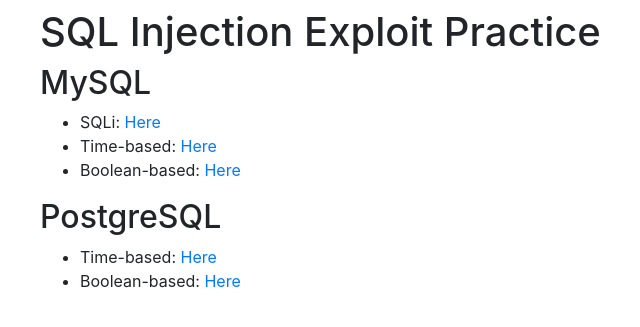
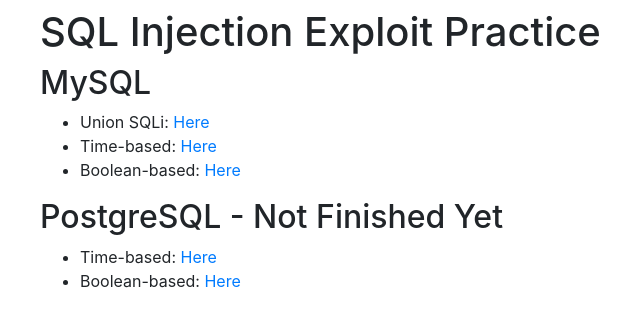
Before and after one commit to tjcim/python_sqli, a Flask app: page / in a window 1280 px wide. Shown: the part 56-383 px from the top of the page, without its empty margins (45-685 px from the left). Run offline with Flask 2, Linux system fonts and the light colour scheme; parts of the project's set-up code (start-up, migrations or seed data) failed here and were passed over; some libraries are stand-ins or nearby versions.

Commit message:
Updated the index

```diff
--- a/app/templates/index.j2.html
+++ b/app/templates/index.j2.html
@@ -3,14 +3,14 @@
 {% block title %}{{ title }}{% endblock %}
 
 {% block content %}
-<h1>SQL Injection Exploit Practice</h1>
-<h2>MySQL</h2>
+<h1 class="mt-2">SQL Injection Exploit Practice</h1>
+<h2 class="mt-2">MySQL</h2>
 <ul>
-  <li>SQLi: <a href="{{ url_for('mysql_sqli') }}">Here</a></li>
+  <li>Union SQLi: <a href="{{ url_for('mysql_sqli') }}">Here</a></li>
   <li>Time-based: <a href="{{ url_for('mysql_time') }}">Here</a></li>
   <li>Boolean-based: <a href="{{ url_for('mysql_boolean') }}">Here</a></li>
 </ul>
-<h2>PostgreSQL</h2>
+<h2 class="mt-2">PostgreSQL - Not Finished Yet</h2>
 <ul>
   <li>Time-based: <a href="{{ url_for('psql_time') }}">Here</a></li>
   <li>Boolean-based: <a href="{{ url_for('psql_boolean') }}">Here</a></li>
```
